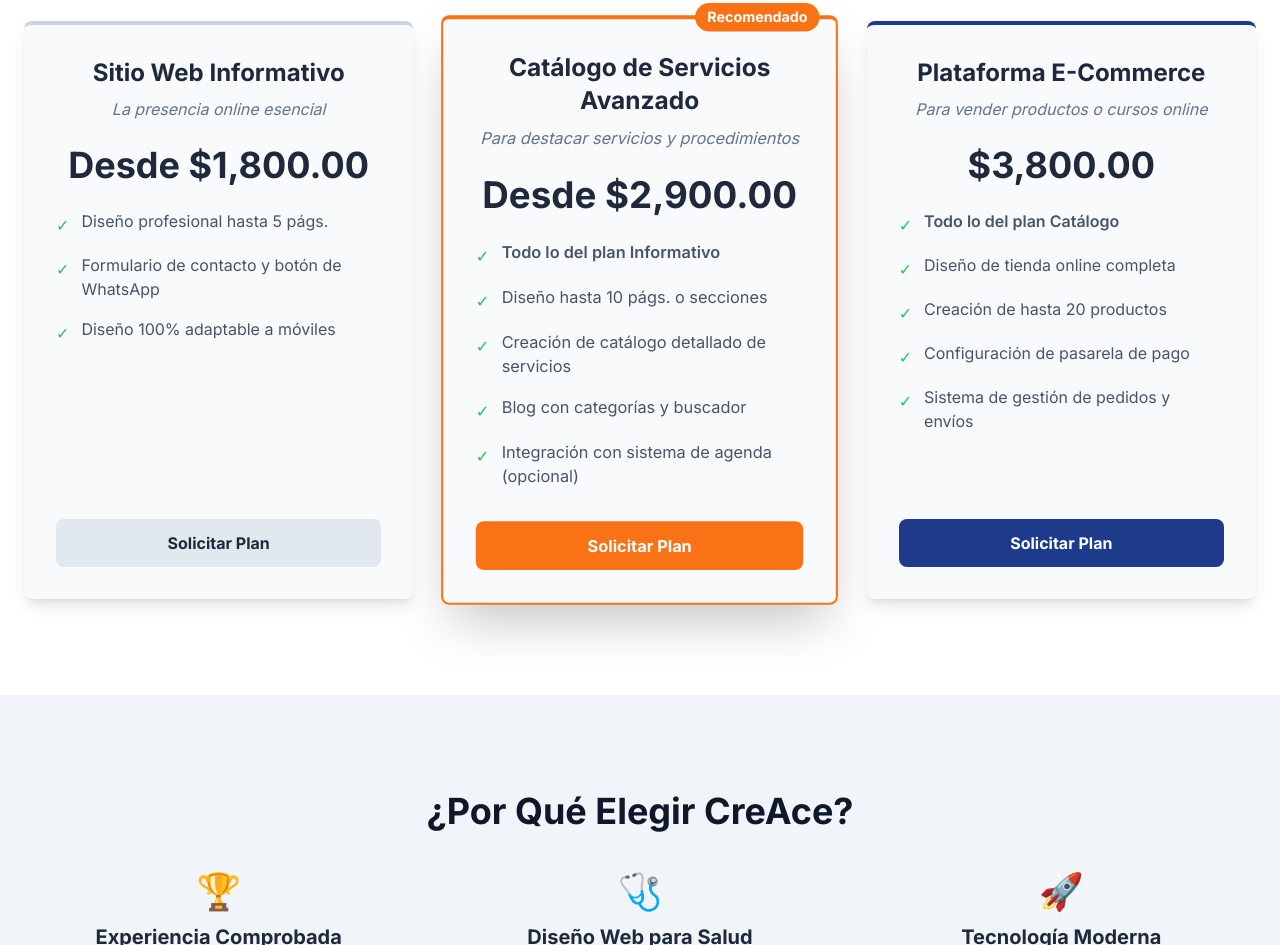
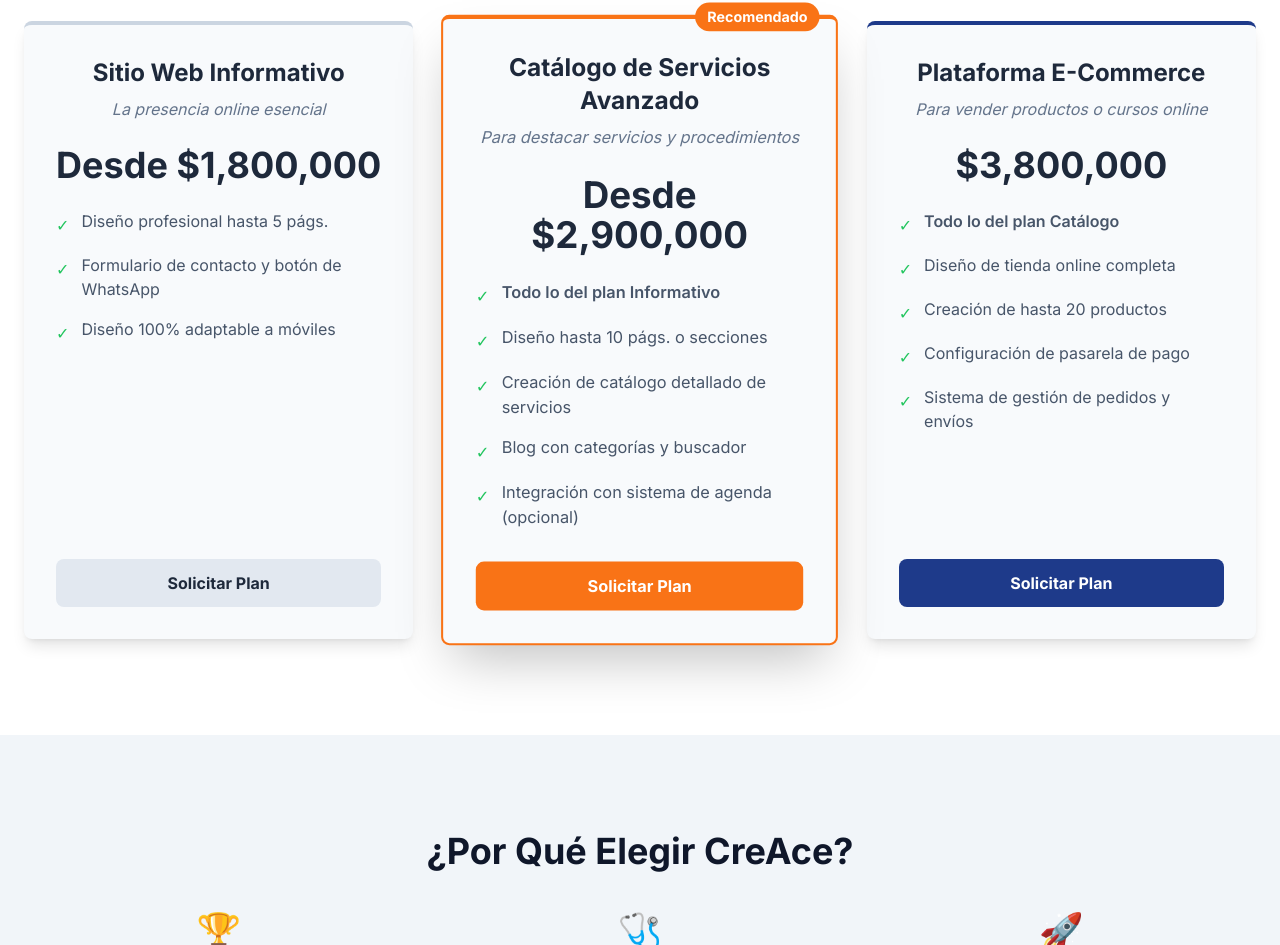
Before and after one commit to Project-pty/InsightCare, a plain HTML site: page index.html in a window 1280 px wide. Shown: the part 2188-3133 px from the top of the page. Drawn offline with nearby package versions, Linux system fonts and the light colour scheme.

Commit message:
Update index.html

```diff
--- a/index.html
+++ b/index.html
@@ -144,7 +144,7 @@
                     <div class="bg-slate-50 p-8 rounded-lg shadow-lg border-t-4 border-slate-300 h-full flex flex-col">
                         <h3 class="text-2xl font-bold text-center mb-2">Sitio Web Informativo</h3>
                         <p class="text-center text-slate-500 mb-6 italic">La presencia online esencial</p>
-                        <p class="text-center text-4xl font-bold mb-6">Desde $1,800.00</p>
+                        <p class="text-center text-4xl font-bold mb-6">Desde $1,800,000</p>
                         <ul class="space-y-4 text-slate-600 mb-8 flex-grow">
                             <li class="flex items-start"><span class="text-green-500 mr-3 mt-1">✓</span>Diseño profesional hasta 5 págs.</li>
                             <li class="flex items-start"><span class="text-green-500 mr-3 mt-1">✓</span>Formulario de contacto y botón de WhatsApp</li>
@@ -157,7 +157,7 @@
                         <div class="absolute top-0 right-0 -mt-4 mr-4 bg-orange-500 text-white text-sm font-bold px-3 py-1 rounded-full">Recomendado</div>
                         <h3 class="text-2xl font-bold text-center mb-2">Catálogo de Servicios Avanzado</h3>
                         <p class="text-center text-slate-500 mb-6 italic">Para destacar servicios y procedimientos</p>
-                        <p class="text-center text-4xl font-bold mb-6">Desde $2,900.00</p>
+                        <p class="text-center text-4xl font-bold mb-6">Desde $2,900,000</p>
                         <ul class="space-y-4 text-slate-600 mb-8 flex-grow">
                             <li class="flex items-start"><span class="text-green-500 mr-3 mt-1">✓</span><span class="font-semibold">Todo lo del plan Informativo</span></li>
                             <li class="flex items-start"><span class="text-green-500 mr-3 mt-1">✓</span>Diseño hasta 10 págs. o secciones</li>
@@ -171,7 +171,7 @@
                     <div class="bg-slate-50 p-8 rounded-lg shadow-lg border-t-4 border-blue-900 h-full flex flex-col">
                         <h3 class="text-2xl font-bold text-center mb-2">Plataforma E-Commerce</h3>
                         <p class="text-center text-slate-500 mb-6 italic">Para vender productos o cursos online</p>
-                        <p class="text-center text-4xl font-bold mb-6">$3,800.00</p>
+                        <p class="text-center text-4xl font-bold mb-6">$3,800,000</p>
                         <ul class="space-y-4 text-slate-600 mb-8 flex-grow">
                              <li class="flex items-start"><span class="text-green-500 mr-3 mt-1">✓</span><span class="font-semibold">Todo lo del plan Catálogo</span></li>
                             <li class="flex items-start"><span class="text-green-500 mr-3 mt-1">✓</span>Diseño de tienda online completa</li>
```
